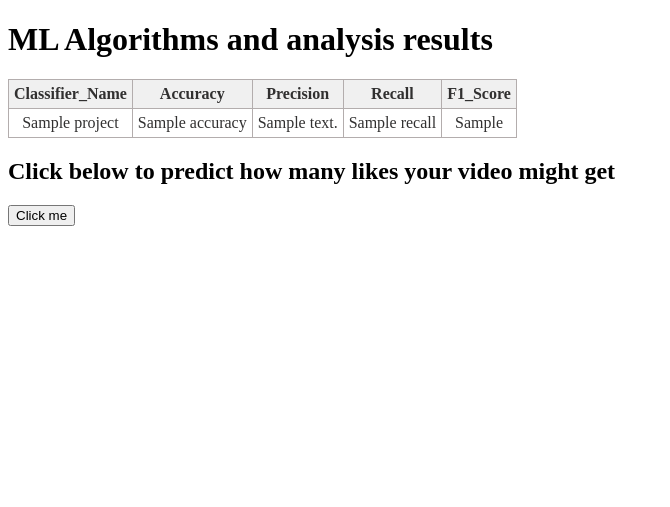
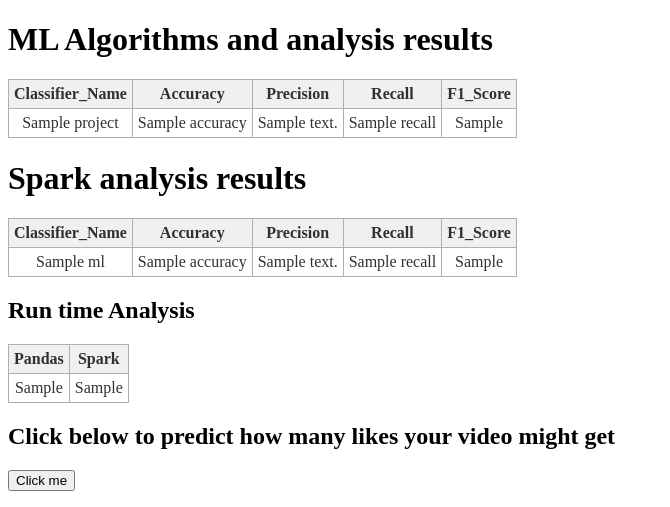
Before and after one commit to amoghkokari/youTube_textMining_ML_Analysis, a Flask app: template templates/result.html in a window 1280 px wide; the page is wider, and only the part inside the window is pictured. Shown: the part 358-865 px from the top of that part, without its empty margins (0-670 px from the left). Before the commit the page ends 584 px from the top of that part, so only its background shows below. Run offline with Flask 2, Linux system fonts and the light colour scheme; the template is opened without the code that fills it: most values are stand-ins (such as "Sample title", 1, 10 or a date in 2020).

Commit message:
spark analysis

```diff
--- a/main.py
+++ b/main.py
@@ -26,15 +26,14 @@ def result():
       gt_viz, df = generate_visualizations(df,channel_id)
       ml_start_time = time.time()
       ml_results = ml_classifiers(df,channel_id)
-      exe_time["pd_ml"]=(time.time()-ml_start_time)
+      exe_time["pd_ml"]=(round(time.time()-ml_start_time,2))
       spark_start_time = time.time()
       ml_spark = spark_ml.spark_main(channel_id)
-      exe_time["spark_ml"]=(time.time()-spark_start_time)
-      print(ml_spark)
-      print(exe_time)
+      exe_time["spark_ml"]=(round(time.time()-spark_start_time,2))
+      # print(ml_spark)
+      # print(exe_time)
       hists = create_figUrl(channel_id)
-      return render_template('result.html', hlst = hists, ml= ml_results[1])
-      # return df.head().to_html(classes='table table-stripped')
+      return render_template('result.html', hlst = hists, ml= ml_results[1], extime=exe_time, mlspark=ml_spark)
 
 @app.route('/predict', methods=['GET', 'POST'])
 def predict():
--- a/templates/result.html
+++ b/templates/result.html
@@ -56,7 +56,40 @@
         {% endfor %}
         </table>
     </div>
-
+    <h1>Spark analysis results</h1>
+    <div>
+        <table>
+        <tr>
+            <th>Classifier_Name     </th>
+            <th>Accuracy    </th>
+            <th>Precision   </th>
+            <th>Recall      </th>
+            <th>F1_Score    </th>
+        </tr>
+         {% for mls in mlspark %}
+        <tr>
+            <td>{{ mlspark[mls].m_name }} </td>
+            <td>{{ mlspark[mls].accuracy }} </td>
+            <td>{{ mlspark[mls].precision }} </td>
+            <td>{{ mlspark[mls].recall }} </td>
+            <td>{{ mlspark[mls].f1 }} </td>
+        </tr>
+        {% endfor %}
+        </table>
+    </div>
+    <h2> Run time Analysis</h2>
+    <div>
+        <table>
+        <tr>
+            <th>Pandas</th>
+            <th>Spark</th>
+        </tr>
+        <tr>
+            <td>{{ extime["pd_ml"] }} </td>
+            <td>{{ extime["spark_ml"] }} </td>
+        </tr>
+        </table>
+    </div>
     <h2> Click below to predict how many likes your video might get</h2>
     <form action="{{ url_for('predict') }}">
         <button type="submit">Click me</button>
```
